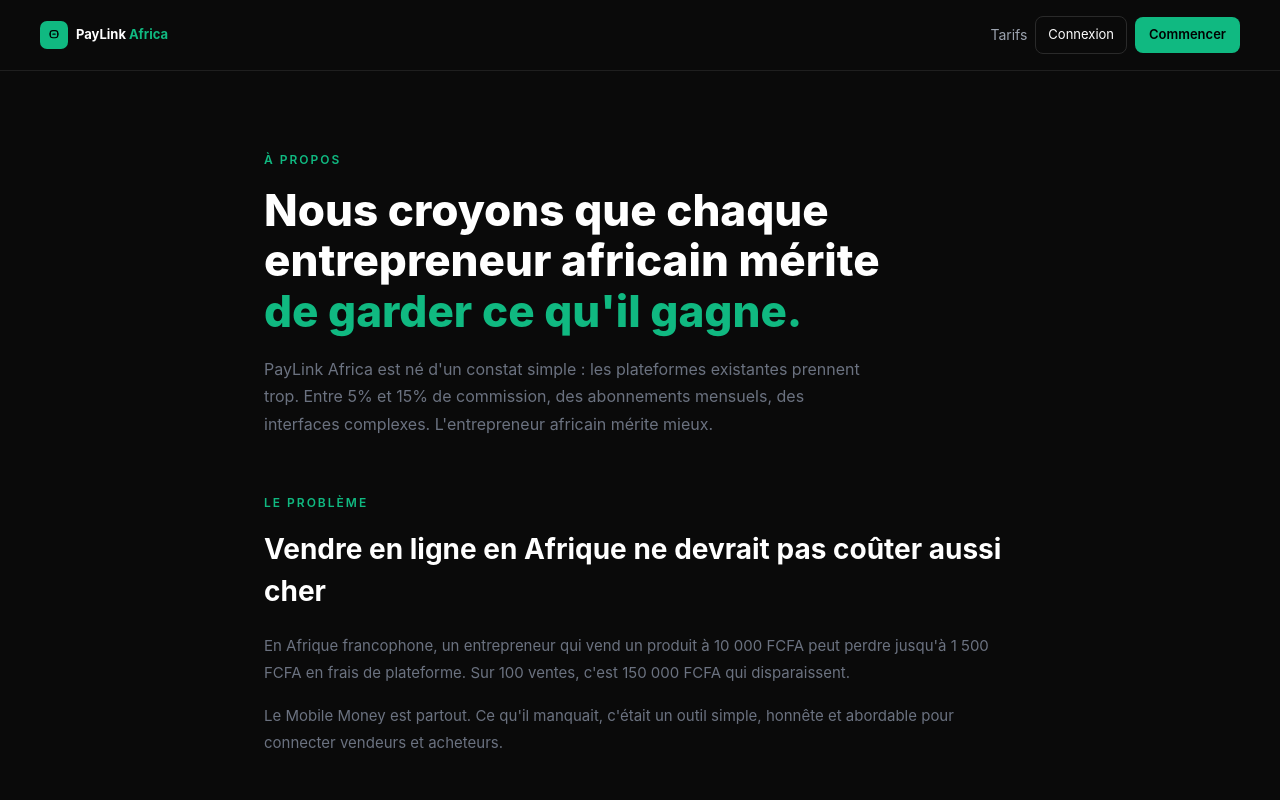
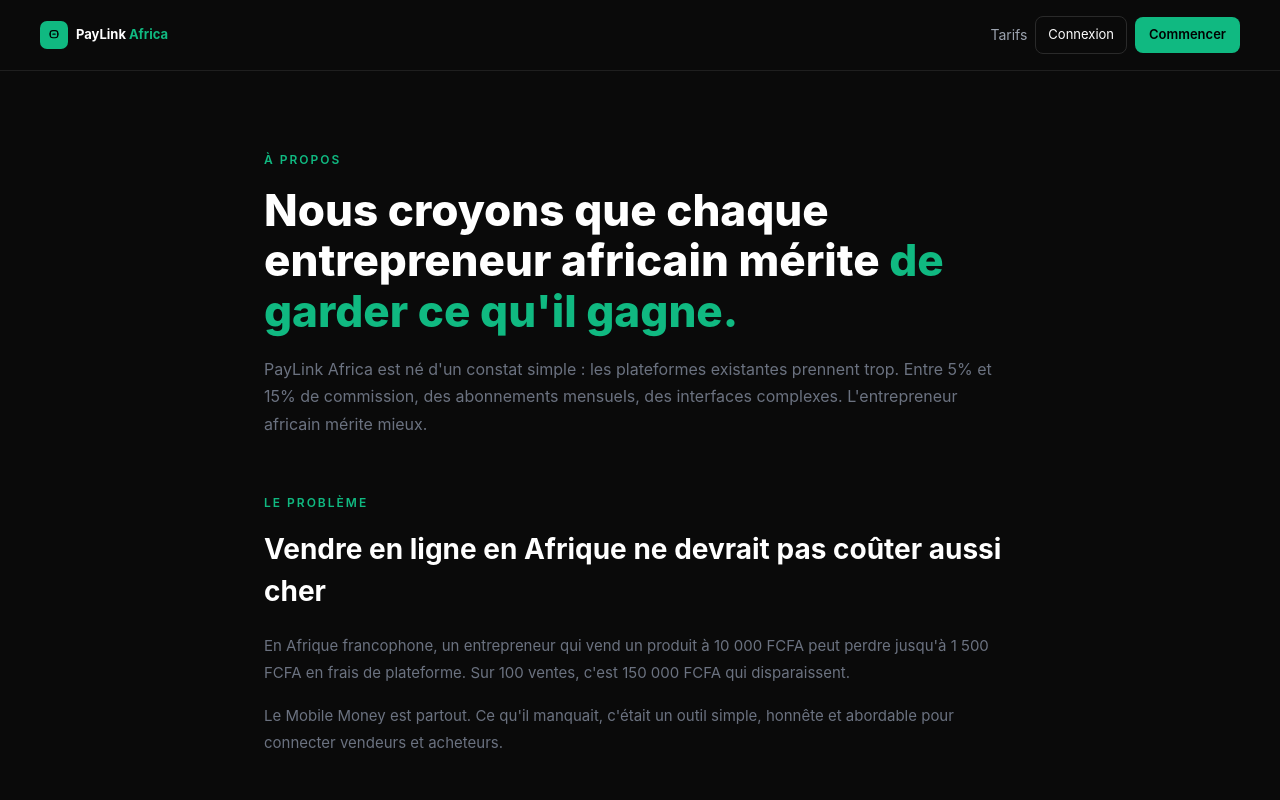
Before and after one commit to wahidgrowth/paylink-africa, a Next.js app: page /about in a window 1280 px wide. Shown: the top 800 px of the page. Built offline with nearby package versions, Linux system fonts and the light colour scheme.

Commit message:
fix: about page responsive mobile + overflow horizontal

```diff
--- a/app/about/page.tsx
+++ b/app/about/page.tsx
@@ -3,7 +3,7 @@
 
 export default function AboutPage() {
   return (
-    <div style={{ minHeight: '100vh', background: '#0A0A0A', fontFamily: 'Inter, sans-serif', color: '#fff' }}>
+    <div style={{ minHeight: '100vh', background: '#0A0A0A', fontFamily: 'Inter, sans-serif', color: '#fff', overflowX: 'hidden' }}>
 
       <style>{`
         .about-nav { padding: 16px 40px; }
@@ -13,8 +13,9 @@
         .about-grid-2 { display: grid; grid-template-columns: 1fr 1fr; gap: 24px; }
         .about-grid-3 { display: grid; grid-template-columns: repeat(3, 1fr); gap: 24px; }
         .about-founder { display: grid; grid-template-columns: 200px 1fr; gap: 40px; align-items: start; }
-        .about-founder-img { width: 200px; height: 260px; border-radius: 16px; object-fit: cover; object-position: center top; border: 0.5px solid #1F1F1F; }
+        .about-founder-img { width: 200px; height: 260px; border-radius: 16px; object-fit: contain; background: #111; border: 0.5px solid #1F1F1F; }
         .about-footer { display: flex; justify-content: space-between; align-items: center; }
+        * { box-sizing: border-box; }
 
         @media (max-width: 767px) {
           .about-nav { padding: 16px; }
@@ -24,8 +25,9 @@
           .about-grid-2 { grid-template-columns: 1fr; gap: 16px; }
           .about-grid-3 { grid-template-columns: 1fr 1fr; gap: 16px; }
           .about-founder { grid-template-columns: 1fr; gap: 20px; }
-          .about-founder-img { width: 100%; height: 280px; }
+          .about-founder-img { width: 100%; height: 280px; object-fit: contain; background: #111; }
           .about-footer { flex-direction: column; gap: 20px; text-align: center; }
+          img { max-width: 100%; }
         }
       `}</style>
 
@@ -45,15 +47,15 @@
         </div>
       </nav>
 
-      <div className="about-pad" style={{ maxWidth: '800px', margin: '0 auto' }}>
+      <div className="about-pad" style={{ maxWidth: '800px', margin: '0 auto', width: '100%' }}>
 
         {/* HEADER */}
         <div style={{ marginBottom: '56px' }}>
           <p style={{ fontSize: '12px', color: '#10B981', fontWeight: '600', letterSpacing: '2px', textTransform: 'uppercase', margin: '0 0 16px' }}>À propos</p>
           <h1 className="about-h1" style={{ fontWeight: '800', color: '#fff', margin: '0 0 20px' }}>
-            Nous croyons que chaque<br />entrepreneur africain mérite<br /><span style={{ color: '#10B981' }}>de garder ce qu'il gagne.</span>
+            Nous croyons que chaque entrepreneur africain mérite <span style={{ color: '#10B981' }}>de garder ce qu'il gagne.</span>
           </h1>
-          <p style={{ fontSize: '16px', color: '#6B7280', lineHeight: '1.7', margin: 0, maxWidth: '600px' }}>
+          <p style={{ fontSize: '16px', color: '#6B7280', lineHeight: '1.7', margin: 0 }}>
             PayLink Africa est né d'un constat simple : les plateformes existantes prennent trop. Entre 5% et 15% de commission, des abonnements mensuels, des interfaces complexes. L'entrepreneur africain mérite mieux.
           </p>
         </div>
```
